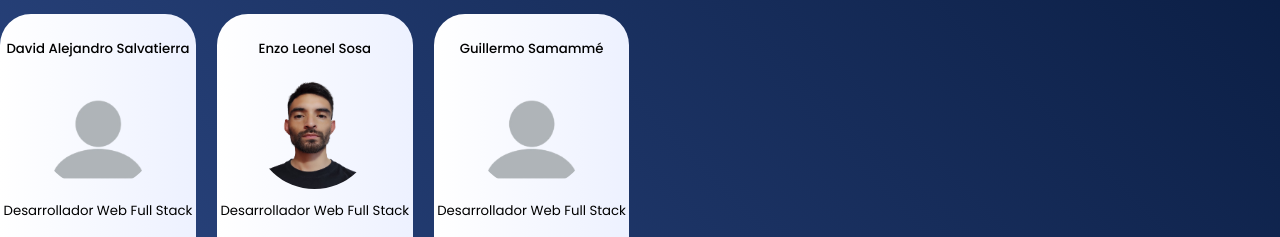
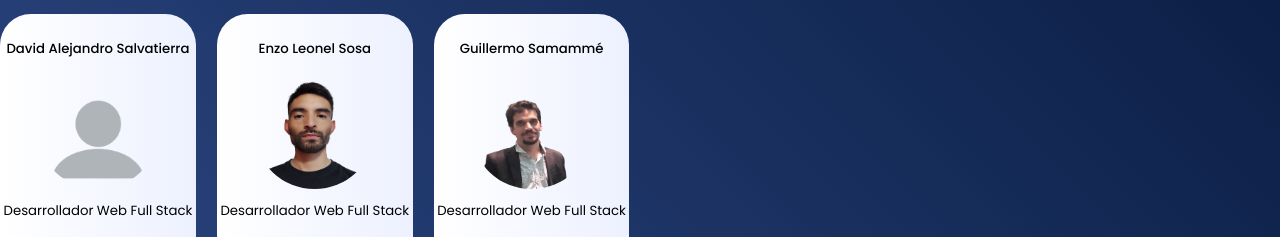
Before and after one commit to FacKuSalvatierra/Aerolineas-ISPC, a plain HTML site: page frontend/nosotros.html in a window 1280 px wide. Shown: the part 1075-1312 px from the top of the page. Drawn offline with nearby package versions, Linux system fonts and the light colour scheme.

Commit message:
Se agrega la foto de un integrante en el sector (Sobre Nosotros)

```diff
--- a/frontend/nosotros.html
+++ b/frontend/nosotros.html
@@ -92,7 +92,7 @@
             </div>
             <div class="tarjeta_integrante">
                 <h5 class="nombre">Guillermo Samammé</h5>
-                <img class="foto_perfil" src="./images/sin-perfil.png" alt="" />
+                <img class="foto_perfil" src="./images/guille.png" alt="" />
                 <h5 class="rol">Desarrollador Web Full Stack</h5>
                 <a href="#"><img class="linkedin" src="./images/linkedin.png" alt="" /></a>
             </div>
```
Also changed, not shown: frontend/images/guille.png (added).
